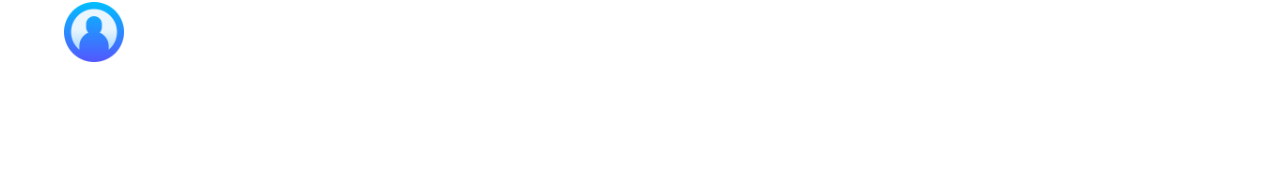
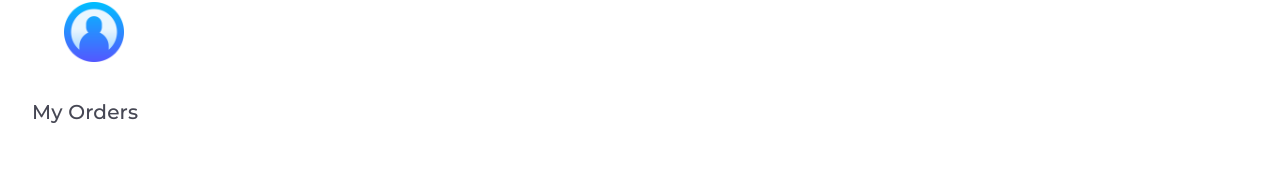
Before and after one commit to prodige93/le-studio-juzely-site-officiel-react, a React (Create React App) app: page / in a window 1280 px wide. Shown: the part 93-283 px from the top of the page. Built offline with nearby package versions, Linux system fonts and the light colour scheme.

Commit message:
first-Orders

```diff
--- a/src/App.css
+++ b/src/App.css
@@ -183,3 +183,18 @@ header{
   font-weight: 700;
   font-style: italic;
 }
+
+
+/*  CSS ENTIER MY ORDER HOME PAGE*/
+
+.h5-orders{
+  margin-top: 1.35em;
+  font-family: "Montserrat", sans-serif;
+  font-weight: 900;  /* Déjà à 900, c'est le maximum */
+  font-size: 1.2rem;  /* Augmentation de la taille de police */
+  line-height: 2.1rem;
+  letter-spacing: 0.18px;
+  color: rgb(70, 71, 84);
+  -webkit-font-smoothing: antialiased;  /* Améliore le rendu des polices grasses */
+  text-shadow: 0.1px 0.1px 0px rgba(0,0,0,0.2);  /* Ajoute un léger effet d'ombre */
+}
--- a/src/App.js
+++ b/src/App.js
@@ -1,5 +1,6 @@
 import "./App.css";
 import Header from "./components/header/header";
+import Orders from "./components/my.orders.home/my.orders.home";
 
 function App() {
   return (
@@ -8,6 +9,9 @@ function App() {
         <header className="App-header">
           <Header />
         </header>
+        <div className="App-orders">
+          <Orders />
+        </div>
       </div>
     </div>
   );
--- a/src/components/my.orders.home/my.orders.home.js
+++ b/src/components/my.orders.home/my.orders.home.js
@@ -0,0 +1,11 @@
+const Orders =() => {
+    return (
+        <div className="page-container">
+            <div className="h5-orders">
+                <h5>My Orders</h5>
+            </div>
+        </div>
+    )
+}
+
+export default Orders;
```
